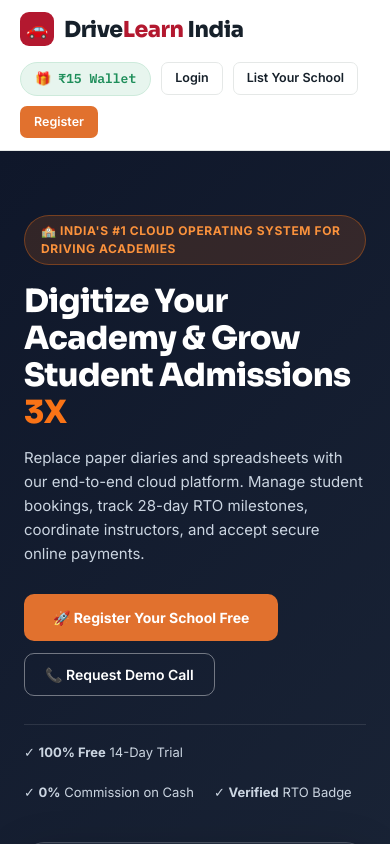
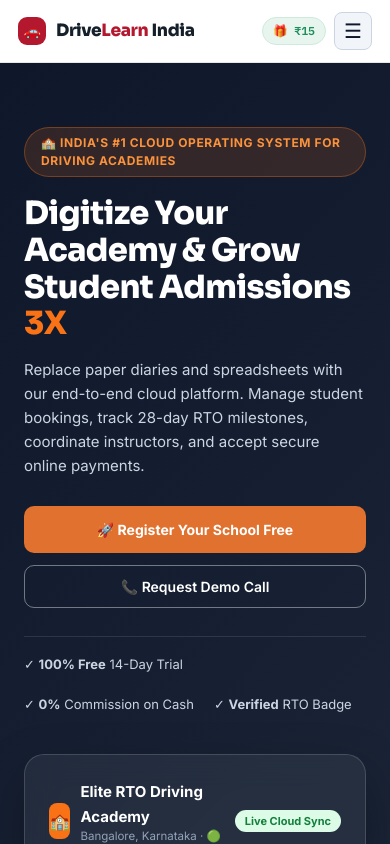
Before and after one commit to VT-2004/drivelearn-india, a React (Vite) app in the folder client/: page /for-schools in a window 390 px wide. Shown: the top 844 px of the page. Built offline with nearby package versions, Linux system fonts and the light colour scheme; no server answers.

Commit message:
feat: complete cross-device responsiveness with mobile hamburger drawer and adaptive layouts

```diff
--- a/client/src/components/Navbar.jsx
+++ b/client/src/components/Navbar.jsx
@@ -1,9 +1,16 @@
+import { useState, useEffect } from 'react';
 import { Link, useLocation } from 'react-router-dom';
 import { useAuth } from '../context/AuthContext';
 
 const Navbar = () => {
   const { user, logout } = useAuth();
   const location = useLocation();
+  const [mobileMenuOpen, setMobileMenuOpen] = useState(false);
+
+  // Close mobile drawer on route change
+  useEffect(() => {
+    setMobileMenuOpen(false);
+  }, [location.pathname]);
 
   const getDashboardRoute = () => {
     if (!user) return '/login';
@@ -14,13 +21,15 @@
   };
 
   return (
-    <header className="pub-header" style={{ top: 0 }}>
-      <Link to="/" className="pub-logo">
+    <header className="pub-header" style={{ top: 0, position: 'sticky', zIndex: 999 }}>
+      <div style={{ display: 'flex', alignItems: 'center', justifyContent: 'space-between', width: '100%', maxWidth: '1240px', margin: '0 auto' }}>
+        <Link to="/" className="pub-logo" style={{ textDecoration: 'none' }}>
           <div className="pub-logo-badge">🚗</div>
           <div>Drive<span>Learn</span> India</div>
         </Link>
 
-      <nav className="pub-nav">
+        {/* Desktop Navigation Links */}
+        <nav className="pub-nav desktop-only">
           <Link to="/" className={location.pathname === '/' ? 'active' : ''}>Home</Link>
           <Link to="/learner" className={location.pathname.startsWith('/learner') ? 'active' : ''}>Find Driving School</Link>
           <Link to="/aptitude-test" className={location.pathname.startsWith('/aptitude-test') ? 'active' : ''}>Driving Quiz</Link>
@@ -29,7 +38,8 @@
           <Link to="/contact" className={location.pathname.startsWith('/contact') ? 'active' : ''}>Help & Contact</Link>
         </nav>
 
-      <div className="pub-actions">
+        {/* Desktop Actions */}
+        <div className="pub-actions desktop-only">
           <Link to="/learner" className="wallet-chip" title="₹15 Welcome bonus credited on signup!">
             <span>🎁</span> ₹15 Wallet
           </Link>
@@ -56,6 +66,98 @@
             </>
           )}
         </div>
+
+        {/* Mobile Hamburger Button */}
+        <div className="mobile-only" style={{ display: 'flex', alignItems: 'center', gap: '8px' }}>
+          <Link to="/learner" className="wallet-chip" style={{ fontSize: '11.5px', padding: '4px 10px' }}>
+            <span>🎁</span> ₹15
+          </Link>
+          <button
+            onClick={() => setMobileMenuOpen(!mobileMenuOpen)}
+            aria-label="Toggle Navigation Menu"
+            style={{
+              background: '#F1F5F9',
+              border: '1px solid #CBD5E1',
+              borderRadius: '8px',
+              width: '38px',
+              height: '38px',
+              display: 'flex',
+              alignItems: 'center',
+              justifyContent: 'center',
+              fontSize: '20px',
+              cursor: 'pointer',
+              color: '#0F172A',
+            }}
+          >
+            {mobileMenuOpen ? '✕' : '☰'}
+          </button>
+        </div>
+      </div>
+
+      {/* Mobile Slide-Down Menu Drawer */}
+      {mobileMenuOpen && (
+        <div
+          className="mobile-nav-drawer"
+          style={{
+            width: '100%',
+            background: '#FFFFFF',
+            borderTop: '1px solid #E2E8F0',
+            padding: '16px 20px 24px',
+            display: 'flex',
+            flexDirection: 'column',
+            gap: '12px',
+            boxShadow: '0 10px 25px rgba(0,0,0,0.1)',
+          }}
+        >
+          <nav style={{ display: 'flex', flexDirection: 'column', gap: '10px' }}>
+            <Link to="/" style={{ padding: '8px 0', fontSize: '15px', fontWeight: 600, color: location.pathname === '/' ? '#B3182F' : '#334155', textDecoration: 'none', borderBottom: '1px solid #F1F5F9' }}>
+              🏠 Home
+            </Link>
+            <Link to="/learner" style={{ padding: '8px 0', fontSize: '15px', fontWeight: 600, color: location.pathname.startsWith('/learner') ? '#B3182F' : '#334155', textDecoration: 'none', borderBottom: '1px solid #F1F5F9' }}>
+              🔍 Find Driving School
+            </Link>
+            <Link to="/aptitude-test" style={{ padding: '8px 0', fontSize: '15px', fontWeight: 600, color: location.pathname.startsWith('/aptitude-test') ? '#B3182F' : '#334155', textDecoration: 'none', borderBottom: '1px solid #F1F5F9' }}>
+              ⏱️ Free Driving Quiz
+            </Link>
+            <Link to="/for-learners" style={{ padding: '8px 0', fontSize: '15px', fontWeight: 600, color: location.pathname.startsWith('/for-learners') ? '#B3182F' : '#334155', textDecoration: 'none', borderBottom: '1px solid #F1F5F9' }}>
+              📚 Courses & Pricing
+            </Link>
+            <Link to="/for-schools" style={{ padding: '8px 0', fontSize: '15px', fontWeight: 600, color: location.pathname.startsWith('/for-schools') ? '#B3182F' : '#334155', textDecoration: 'none', borderBottom: '1px solid #F1F5F9' }}>
+              🏫 For Schools (SaaS)
+            </Link>
+            <Link to="/contact" style={{ padding: '8px 0', fontSize: '15px', fontWeight: 600, color: location.pathname.startsWith('/contact') ? '#B3182F' : '#334155', textDecoration: 'none', borderBottom: '1px solid #F1F5F9' }}>
+              💬 Help & Contact
+            </Link>
+          </nav>
+
+          <div style={{ display: 'flex', flexDirection: 'column', gap: '8px', paddingTop: '8px' }}>
+            {user ? (
+              <>
+                <Link to={getDashboardRoute()} className="btn btn-navy" style={{ width: '100%', textAlign: 'center', textDecoration: 'none' }}>
+                  Open Dashboard ({user.name?.split(' ')[0]})
+                </Link>
+                <button onClick={logout} className="btn btn-outline" style={{ width: '100%', textAlign: 'center' }}>
+                  Logout
+                </button>
+              </>
+            ) : (
+              <>
+                <div style={{ display: 'grid', gridTemplateColumns: '1fr 1fr', gap: '8px' }}>
+                  <Link to="/login" className="btn btn-outline" style={{ textAlign: 'center', textDecoration: 'none' }}>
+                    Login
+                  </Link>
+                  <Link to="/signup" className="btn btn-primary" style={{ textAlign: 'center', textDecoration: 'none' }}>
+                    Register
+                  </Link>
+                </div>
+                <Link to="/for-schools" className="btn btn-outline" style={{ textAlign: 'center', textDecoration: 'none', fontSize: '13px' }}>
+                  List Your School
+                </Link>
+              </>
+            )}
+          </div>
+        </div>
+      )}
     </header>
   );
 };
--- a/client/src/styles/auth.css
+++ b/client/src/styles/auth.css
@@ -301,14 +301,28 @@
     flex-direction: column;
   }
   .auth-visual {
-    padding: 36px 24px;
+    padding: 32px 20px 24px;
     flex: none;
   }
   .auth-visual-content h2 {
-    font-size: 28px;
+    font-size: 26px;
+    margin-bottom: 8px;
   }
   .auth-form-side {
-    padding: 36px 20px;
+    padding: 24px 18px 48px;
     max-width: 100%;
   }
 }
+
+@media (max-width: 480px) {
+  .auth-visual-content p {
+    display: none;
+  }
+  .auth-form-card {
+    padding: 24px 18px;
+  }
+  .role-toggle-grid {
+    grid-template-columns: 1fr 1fr;
+    gap: 6px;
+  }
+}
--- a/client/src/styles/dashboard.css
+++ b/client/src/styles/dashboard.css
@@ -521,11 +521,59 @@
     height: auto;
     border-right: none;
     border-bottom: 1px solid rgba(255, 255, 255, 0.12);
+    padding: 14px 16px;
+  }
+  .portal-brand {
+    padding-bottom: 12px;
+    margin-bottom: 10px;
+  }
+  .ps-nav {
+    display: flex;
+    overflow-x: auto;
+    -webkit-overflow-scrolling: touch;
+    gap: 6px;
+    padding-bottom: 6px;
+  }
+  .ps-link {
+    white-space: nowrap;
+    width: auto;
+    padding: 8px 14px;
+    font-size: 12.5px;
+    background: rgba(255, 255, 255, 0.06);
+    border-radius: 999px;
   }
   .portal-main {
-    padding: 20px 16px 40px;
+    padding: 18px 14px 40px;
+  }
+  .portal-topbar {
+    flex-direction: column;
+    align-items: flex-start;
+    gap: 12px;
+  }
+  .stat-grid {
+    grid-template-columns: repeat(auto-fit, minmax(140px, 1fr));
+    gap: 12px;
+  }
+  .stat-card {
+    padding: 16px 14px;
+  }
+  .stat-value {
+    font-size: 24px;
   }
   .skill-grid {
     grid-template-columns: 1fr;
   }
 }
+
+@media (max-width: 600px) {
+  .portal-main {
+    padding: 14px 10px 40px;
+  }
+  .dash-table th, .dash-table td {
+    padding: 10px 8px;
+    font-size: 12.5px;
+  }
+  .portal-brand-text h3 {
+    font-size: 14px;
+  }
+}
--- a/client/src/styles/landing.css
+++ b/client/src/styles/landing.css
@@ -842,26 +842,71 @@
   line-height: 1.6;
 }
 
-/* ============ RESPONSIVE MEDIA QUERIES ============ */
+/* ============ RESPONSIVE MEDIA QUERIES & MOBILE NAVIGATION ============ */
+.mobile-only {
+  display: none;
+}
+
+.desktop-only {
+  display: flex;
+}
+
 @media (max-width: 1024px) {
   .search-grid { grid-template-columns: 1fr 1fr; }
   .school-grid { grid-template-columns: repeat(2, 1fr); }
   .value-strip { grid-template-columns: repeat(2, 1fr); }
   .stats-grid { grid-template-columns: repeat(2, 1fr); }
   .footer-inner { grid-template-columns: 1fr 1fr; }
+  .split-hero { grid-template-columns: 1fr; gap: 32px; padding: 48px 24px; }
+  .benefits { padding: 48px 24px; }
+  .pricing-grid { grid-template-columns: 1fr; max-width: 480px; margin: 0 auto; }
+}
+
+@media (max-width: 860px) {
+  .desktop-only {
+    display: none !important;
+  }
+  .mobile-only {
+    display: flex !important;
+  }
+  .pub-header {
+    padding: 12px 18px;
+  }
+  .pub-logo {
+    font-size: 19px;
+  }
 }
 
 @media (max-width: 768px) {
-  .pub-header { padding: 12px 20px; }
-  .pub-nav { display: none; }
-  .hero { padding: 50px 20px 90px; }
-  .hero h1 { font-size: 34px; }
-  .search-card { margin-top: -40px; padding: 20px 16px; }
-  .search-grid { grid-template-columns: 1fr; }
+  .hero { padding: 40px 18px 80px; }
+  .hero h1 { font-size: 28px; line-height: 1.2; }
+  .hero p { font-size: 15px; }
+  .search-card { margin-top: -30px; padding: 18px 14px; border-radius: 14px; }
+  .search-grid { grid-template-columns: 1fr; gap: 12px; }
   .school-grid { grid-template-columns: 1fr; }
-  .value-strip { grid-template-columns: 1fr; }
+  .value-strip { grid-template-columns: 1fr; gap: 12px; }
   .stats-grid { grid-template-columns: 1fr; }
   .footer-inner { grid-template-columns: 1fr; }
-  .promo-banner-inner { padding: 20px; }
-  .section { padding: 40px 16px; }
+  .promo-banner-inner { padding: 18px; }
+  .section { padding: 36px 14px; }
+
+  /* Tables on mobile */
+  .comparison-table {
+    display: block;
+    overflow-x: auto;
+    -webkit-overflow-scrolling: touch;
+  }
+
+  /* Form and Button Full-Width on Mobile */
+  .btn-lg {
+    width: 100%;
+    justify-content: center;
+  }
 }
+
+@media (max-width: 480px) {
+  .hero h1 { font-size: 24px; }
+  .pub-logo { font-size: 17px; }
+  .pub-logo-badge { width: 28px; height: 28px; font-size: 14px; }
+  .contact-hero h1 { font-size: 26px; }
+}
--- a/client/src/styles/search.css
+++ b/client/src/styles/search.css
@@ -215,6 +215,12 @@
     padding-right: 20px;
   }
 
+  .profile-body {
+    grid-template-columns: 1fr;
+    padding: 24px 20px 60px;
+    gap: 24px;
+  }
+
   .school-card {
     flex-direction: column;
     align-items: flex-start;
@@ -246,11 +252,15 @@
   }
 
   .search-results {
-    padding: 20px 16px 60px;
+    padding: 16px 14px 60px;
   }
 
   .profile-hero {
     padding: 20px 16px 28px;
+  }
+
+  .profile-body {
+    padding: 18px 14px 40px;
   }
 
   .course-card {
@@ -267,10 +277,10 @@
   }
 
   .search-hero h1 {
-    font-size: 26px;
+    font-size: 24px;
   }
 
   .profile-hero h1 {
-    font-size: 26px;
+    font-size: 24px;
   }
 }
```
Lines whose indentation alone changed are shown as unchanged.
